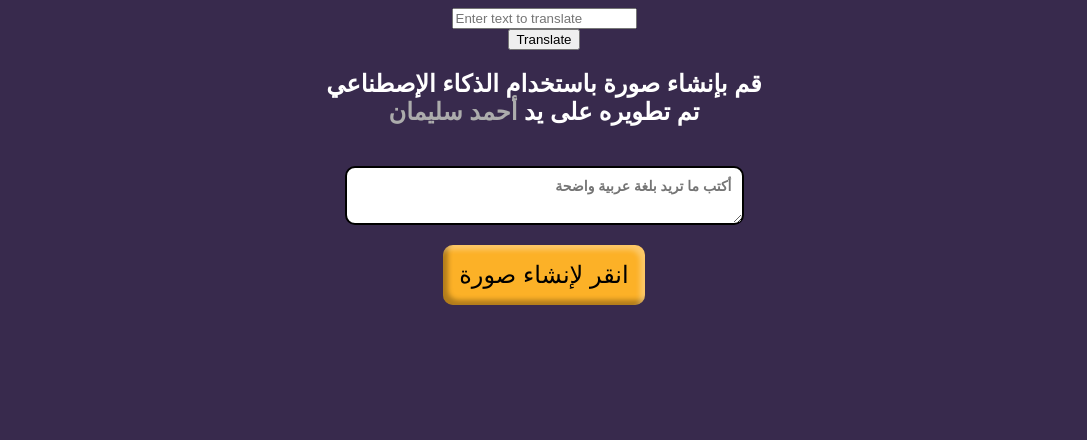
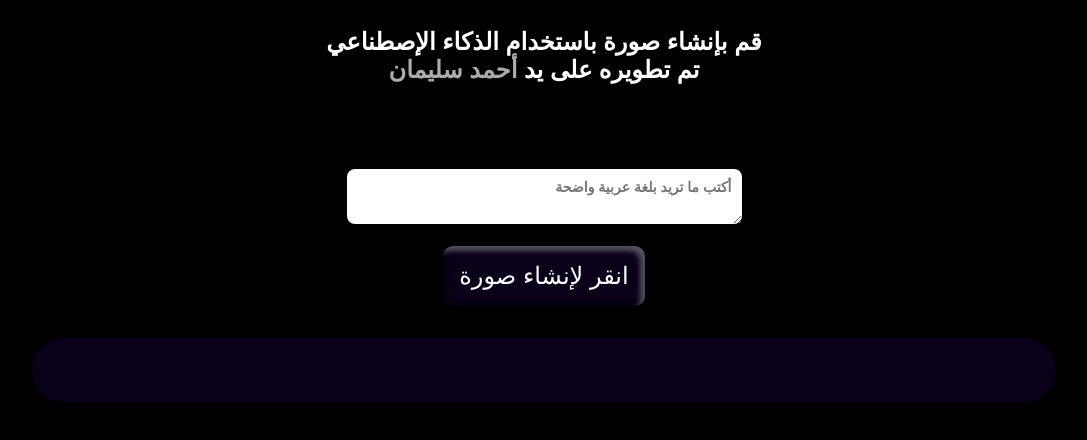
Before and after one commit to ahmedonour/Image-Generator-SvelteKit-and-Pocketbase, a SvelteKit app: page /generatorImage in a window 1280 px wide. Shown: the top 440 px of the page, without its empty margins (96-1183 px from the left). Built offline with nearby package versions, Linux system fonts and the light colour scheme; a web font is replaced by a local one.

Commit message:
AL-Hamdu Le Allah: it's working

```diff
--- a/src/app.html
+++ b/src/app.html
@@ -13,7 +13,7 @@
 	</head>
 	<style>
 		body {
-			background: #382a4d;
+			background: #000000;
 			color: #fff;
 		}
 	</style>
--- a/src/components/Translating.svelte
+++ b/src/components/Translating.svelte
@@ -1,6 +1,6 @@
 <script>
     // import { request } from '@sveltech/routify/fetch'
-    import axios from "axios";
+import axios from "axios";
     export let inputText = '';
 
     async function handleSubmit() {
@@ -20,9 +20,9 @@
         body: encodedParams
       };
 
-      const response = await request(options);
-      const translation = await response.json();
-      console.log(translation);
+      const response = await axios.request(options);
+     const translation = await response.json();
+      console.log(response.data);
     }
   </script>
 
--- a/src/routes/generatorImage/+page.svelte
+++ b/src/routes/generatorImage/+page.svelte
@@ -1,11 +1,47 @@
 <script>
 	import { Configuration, OpenAIApi } from 'openai';
-	import Translating from '../../components/Translating.svelte';
-	let prompt = '';
+
+
+	let sourceLanguage = 'ar';
+	let targetLanguage = 'en';
+	export let text = '';
+	let translatedText= '';
+	// Translation API
+	async function translate() {
+		const encodedParams = new URLSearchParams();
+		encodedParams.append('source_language', sourceLanguage);
+		encodedParams.append('target_language', targetLanguage);
+		encodedParams.append('text', text);
+
+		const response = await fetch('https://text-translator2.p.rapidapi.com/translate', {
+			method: 'POST',
+			body: encodedParams,
+			headers: {
+				'content-type': 'application/x-www-form-urlencoded',
+				'X-RapidAPI-Key': '51e505a872msha72d416d445e88fp124564jsn6e3109e85e93',
+				'X-RapidAPI-Host': 'text-translator2.p.rapidapi.com'
+			}
+		});
+		const transText = await response.json();
+
+		console.log(transText.data);
+		translatedText =  transText.data.translatedText
+
+	}
+	//AI REQ
+	let prompt = translatedText;
 	let result = '';
+	let result1 = '';
+	let result2 = '';
+	let result3 = '';
+	let result4 = '';
+	let result5 = '';
+	let result6 = '';
+	let result7 = '';
+	let result8 = '';
+	let result9 = '';
 	let loading = false;
-	let placeholder =
-		'أكتب ما تريد بلغة عربية واضحة';
+	let placeholder = 'أكتب ما تريد بلغة عربية واضحة';
 	// Search Bears with Paint Brushes the Starry Night, painted by Vincent Van Gogh..
 	const configuration = new Configuration({
 		apiKey: import.meta.env.VITE_Open_AI_Key
@@ -13,20 +49,30 @@
 	const openai = new OpenAIApi(configuration);
 
 	const generateImage = async () => {
-		placeholder = `Search ${prompt}..`;
+		await translate()
+		placeholder = `Search ${text}..`;
 		loading = true;
 		const res = await openai.createImage({
-			prompt: prompt,
-			n: 1,
-			size: '512x512'
+			prompt: translatedText,
+			n: 10,
+			size: '1024x1024'
 		});
 		loading = false;
 		result = res.data.data[0].url;
+		result1 = res.data.data[1].url;
+		result2 = res.data.data[2].url;
+		result3 = res.data.data[3].url;
+		result4 = res.data.data[4].url;
+		result5 = res.data.data[5].url;
+		result6 = res.data.data[6].url;
+		result7 = res.data.data[7].url;
+		result8 = res.data.data[8].url;
+		result9 = res.data.data[9].url;
 	};
 </script>
 
 <main class="app-main">
-	<Translating inputText={prompt} />
+
 	{#if loading}
 		<h2>Generating..Please Wait..</h2>
 		<div class="lds-ripple">
@@ -36,35 +82,85 @@
 	{:else}
 		<h2>
 			قم بإنشاء صورة باستخدام الذكاء اﻹصطناعي
-			<br>
+			<br />
 			تم تطويره على يد
 			<a href="https://twitter.com/ahmed_onour">أحمد سليمان</a>
 		</h2>
+		<h1>{prompt}</h1>
 		<textarea
 			class="app-input"
 			{placeholder}
 			on:input={(e) => {
-				prompt = e.target.value;
+				text = e.target.value;
 			}}
 			rows="10"
 			cols="40"
 		/>
-		<button on:click={generateImage}> انقر لإنشاء صورة </button>
+		<button class="g-btn" on:click={generateImage}> انقر لإنشاء صورة </button>
+		<div class="images">
 			{#if result.length > 0}
 				<img class="result-image" src={result} alt="result" />
-			<a class="btn" href={result} download>تنزيل</a>
+				<a class="btn" href={result} target='_blank' rel='noreferrer' download>تنزيل</a>
 			{/if}
+			{#if result1.length > 0}
+				<img class="result-image" src={result1} alt="result" />
+				<a class="btn" href={result1} target='_blank' rel='noreferrer' download>تنزيل</a>
+			{/if}
+			{#if result2.length > 0}
+				<img class="result-image" src={result2} alt="result" />
+				<a class="btn" href={result2} target='_blank' rel='noreferrer' download>تنزيل</a>
+			{/if}
+			{#if result3.length > 0}
+				<img class="result-image" src={result3} alt="result" />
+				<a class="btn" href={result3} target='_blank' rel='noreferrer' download>تنزيل</a>
+			{/if}
+			{#if result4.length > 0}
+				<img class="result-image" src={result4} alt="result" />
+				<a class="btn" href={result4} target='_blank' rel='noreferrer' download>تنزيل</a>
+			{/if}
+			{#if result5.length > 0}
+				<img class="result-image" src={result5} alt="result" />
+				<a class="btn" href={result5} target='_blank' rel='noreferrer' download>تنزيل</a>
+			{/if}
+			{#if result6.length > 0}
+				<img class="result-image" src={result6} alt="result" />
+				<a class="btn" href={result6} target='_blank' rel='noreferrer' download>تنزيل</a>
+			{/if}
+			{#if result7.length > 0}
+				<img class="result-image" src={result7} alt="result" />
+				<a class="btn" href={result7} target='_blank' rel='noreferrer' download>تنزيل</a>
+			{/if}
+			{#if result8.length > 0}
+				<img class="result-image" src={result8} alt="result" />
+				<a class="btn" href={result8} target='_blank' rel='noreferrer' download>تنزيل</a>
+			{/if}
+			{#if result9.length > 0}
+				<img class="result-image" src={result9} alt="result" />
+				<a class="btn" href={result9} target='_blank' rel='noreferrer' download>تنزيل</a>
+			{/if}
+		</div>
 	{/if}
 </main>
 
 <style>
 	@import url('https://fonts.googleapis.com/css2?family=Belleza&display=swap');
+	.images{
+	width: 70vw;
+	height: fit-content;
+	background-color: #0A0019;
+	padding: 2rem 4rem;
+	border-radius: 50px;
+	display: flex;
+	justify-content: center;
+	align-items: center;
+	flex-wrap: wrap;
+	}
 	h2 {
 		font-family: 'Belleza', sans-serif;
 		font-family: 'Cairo Play', sans-serif;
 		text-align: center;
 	}
-	h2 a{
+	h2 a {
 		color: rgb(172, 172, 172);
 		text-decoration: none;
 	}
@@ -89,7 +185,7 @@
 		outline: none;
 		text-align: right;
 	}
-	button{
+	button {
 		background-color: rgb(252, 177, 39);
 		padding: 1rem 1rem;
 		color: rgb(0, 0, 0);
@@ -97,9 +193,15 @@
 		font-size: 1.5rem;
 		border: none;
 		border-radius: 10px;
-		box-shadow: inset -5px 5px 5px rgba(255, 255, 255, 0.3),inset 5px -5px 5px rgba(0, 0, 0, 0.3);
+		box-shadow: inset -5px 5px 5px rgba(255, 255, 255, 0.3),
+			inset 5px -5px 5px rgba(0, 0, 0, 0.3);
 	}
-	.btn{
+	.g-btn{
+	background-color: #0A0019;
+	color: #fff;
+	margin-bottom: 2rem;
+	}
+	.btn {
 		background-color: rgb(252, 177, 39);
 		padding: 1rem 1rem;
 		color: rgb(0, 0, 0);
@@ -107,11 +209,13 @@
 		font-size: 1.5rem;
 		border: none;
 		border-radius: 10px;
-		box-shadow: inset -5px 5px 5px rgba(255, 255, 255, 0.3),inset 5px -5px 5px rgba(0, 0, 0, 0.3);
+		box-shadow: inset -5px 5px 5px rgba(255, 255, 255, 0.3),
+			inset 5px -5px 5px rgba(0, 0, 0, 0.3);
 	}
 	.result-image {
-		margin-top: 20px;
+		margin: 20px;
 		width: 350px;
+		border-radius: 20px;
 	}
 
 	.lds-ripple {
```
Lines whose indentation alone changed are shown as unchanged.
